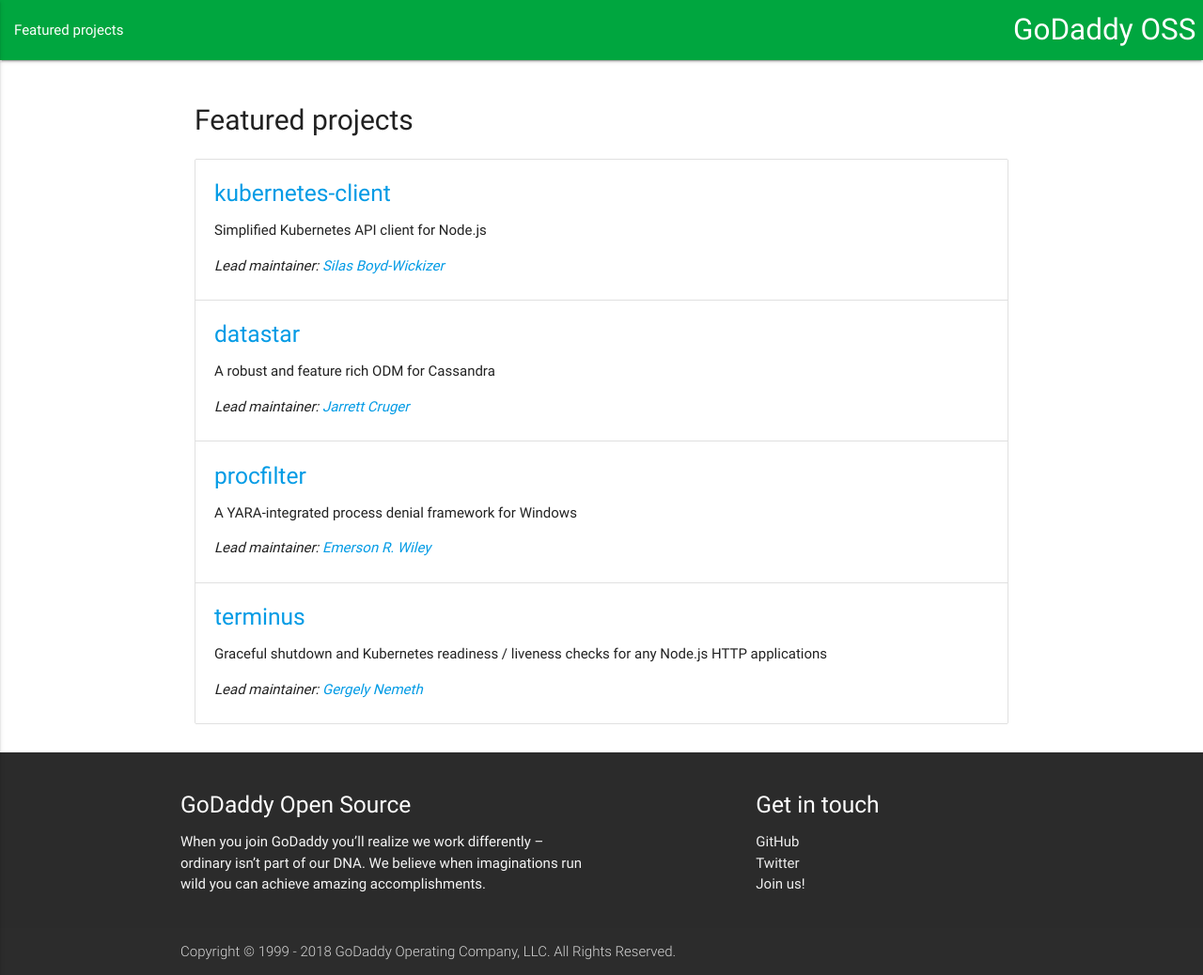
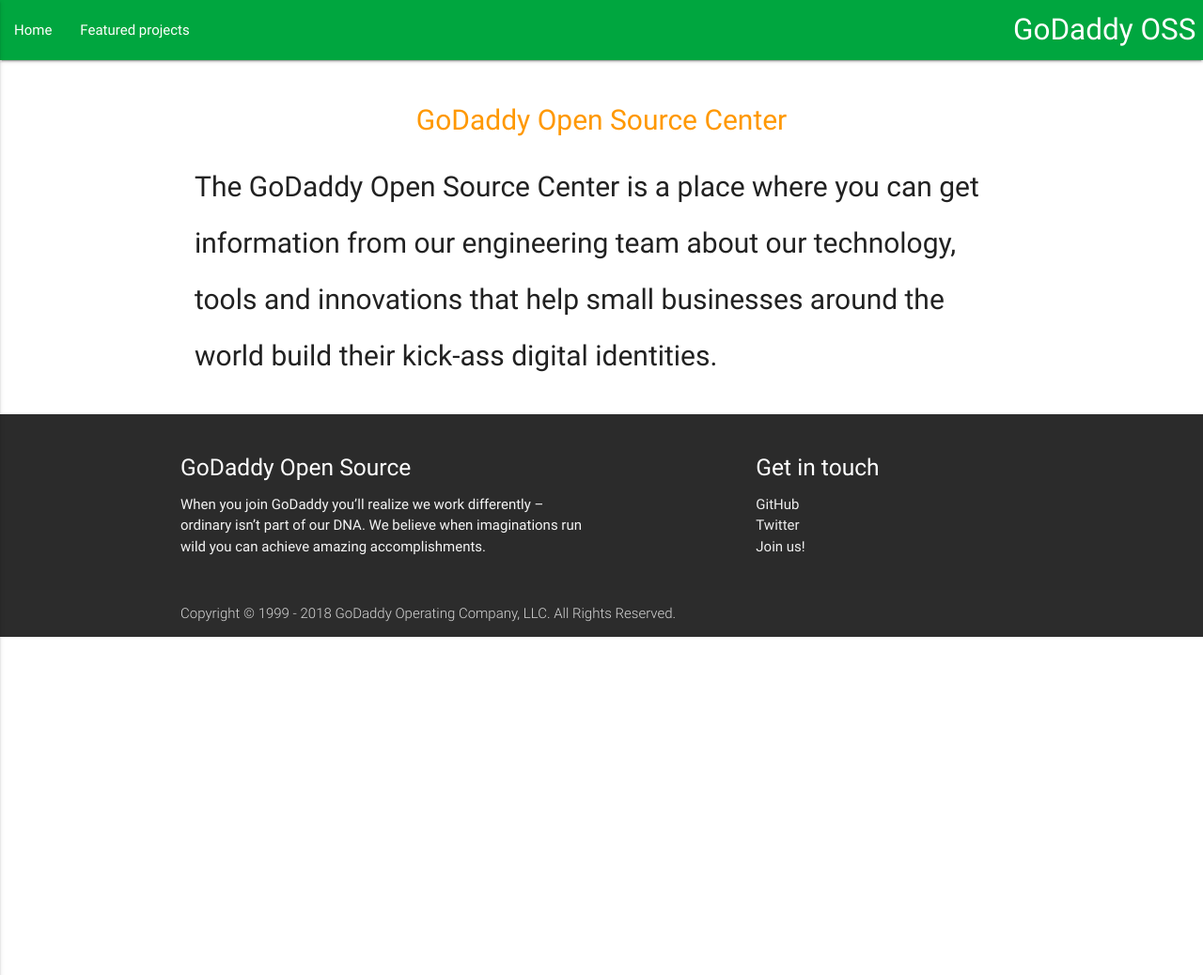
Before and after one commit to godaddy/godaddy.github.io, a Jekyll site: the page built from index.html, in a window 1280 px wide and 1038 px high. Shown: the whole window at 94% size. Built offline with Jekyll 4.4.1, drawn with Linux system fonts in a browser that asks for light colours; nearby versions of some CDN libraries.

Commit message:
feat(pages): home

```diff
--- a/_includes/navigation.html
+++ b/_includes/navigation.html
@@ -4,10 +4,12 @@
       <a href="#" class="brand-logo right">GoDaddy OSS</a>
       <a href="#" data-activates="mobile-demo" class="button-collapse"><i class="material-icons">menu</i></a>
       <ul id="nav-mobile" class="left hide-on-med-and-down">
-        <li><a href="{{ site.url }}">Featured projects</a></li>
+        <li><a href="{{ site.url }}">Home</a></li>
+        <li><a href="{{ site.url }}/featured-projects">Featured projects</a></li>
       </ul>
       <ul class="side-nav" id="mobile-demo">
-        <li><a href="{{ site.url }}">Featured projects</a></li>
+        <li><a href="{{ site.url }}">Home</a></li>
+        <li><a href="{{ site.url }}/featured-projects">Featured projects</a></li>
       </ul>
     </div>
   </nav>
--- a/_sass/layout.sass
+++ b/_sass/layout.sass
@@ -1,3 +1,20 @@
+$green: #00a63f
+$grey: #2b2b2b
+
+$break-small: 560px
+$break-large: 1024px
+
+@mixin respond-to($media)
+  @if $media == handhelds
+    @media only screen and (max-width: $break-small)
+      @content
+  @else if $media == medium-screens
+    @media only screen and (min-width: $break-small + 1) and (max-width: $break-large - 1)
+      @content
+  @else if $media == wide-screens
+    @media only screen and (min-width: $break-large)
+      @content
+
 body
   background: white
 
@@ -7,12 +24,19 @@
       font-size: 2rem
 
 nav
-  background: #00a63f
+  background: $green
 
 #sidenav-overlay
   z-index: 1
 
 footer.page-footer
-  background: #2b2b2b
+  background: $grey
   color: #fff
   padding: 30px 0 0
+
+.home
+  h3
+    font-size: 2rem
+    line-height: 2
+    @include respond-to(handhelds)
+      font-size: 1rem
--- /dev/null
+++ b/featured-projects.html
@@ -0,0 +1,6 @@
+---
+layout: default
+name: Home
+---
+
+{% include cards.html projects=site.data.projects %}
--- a/index.html
+++ b/index.html
@@ -3,4 +3,13 @@
 name: Home
 ---
 
-{% include cards.html projects=site.data.projects %}
+<div class="home">
+    <h1 class="header center orange-text">GoDaddy Open Source Center</h1>
+
+    <h3>
+      The GoDaddy Open Source Center is a place where you can get information
+       from our engineering team about our technology, tools and innovations
+      that help small businesses around the world build their kick-ass
+       digital identities.
+    </h3>
+</div>
```
